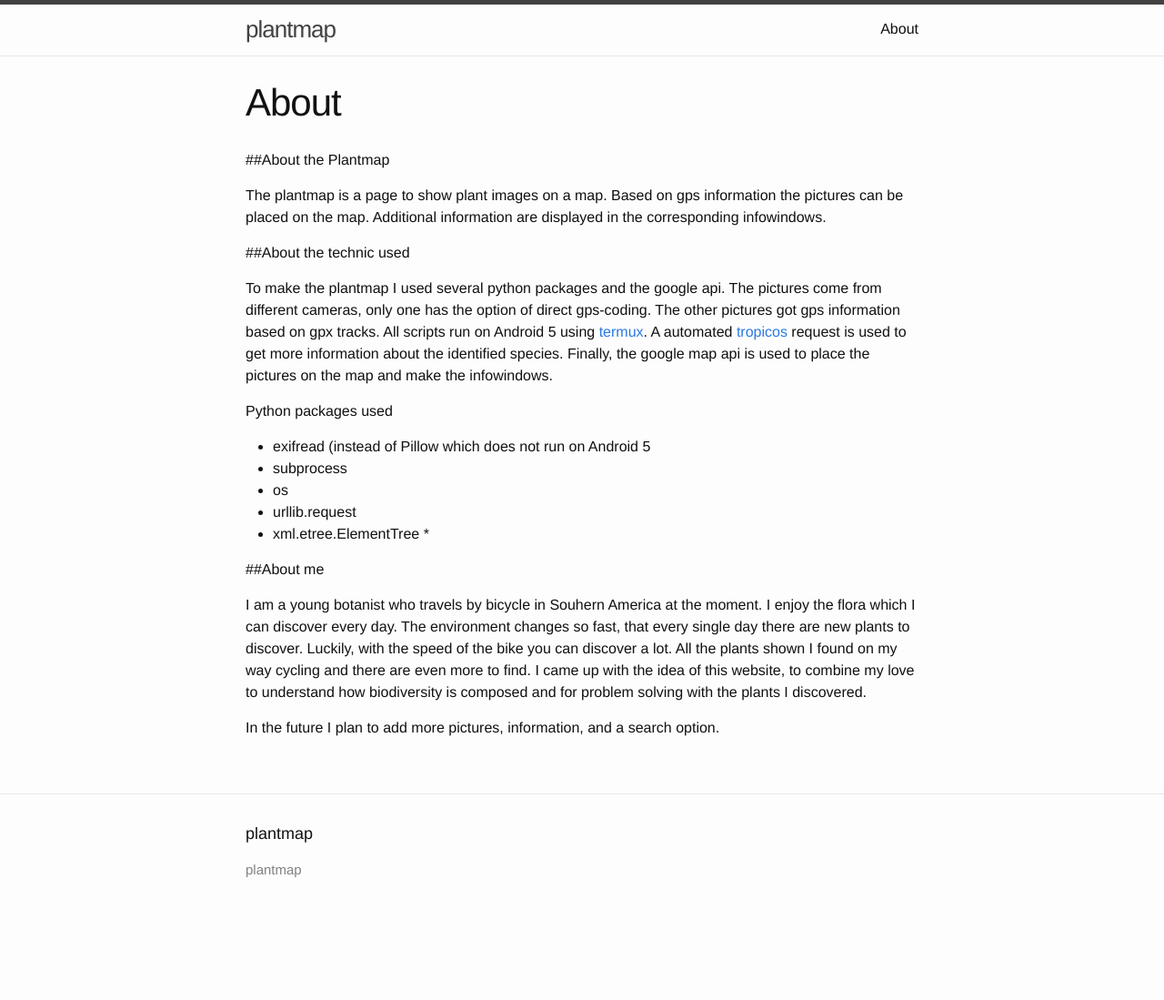
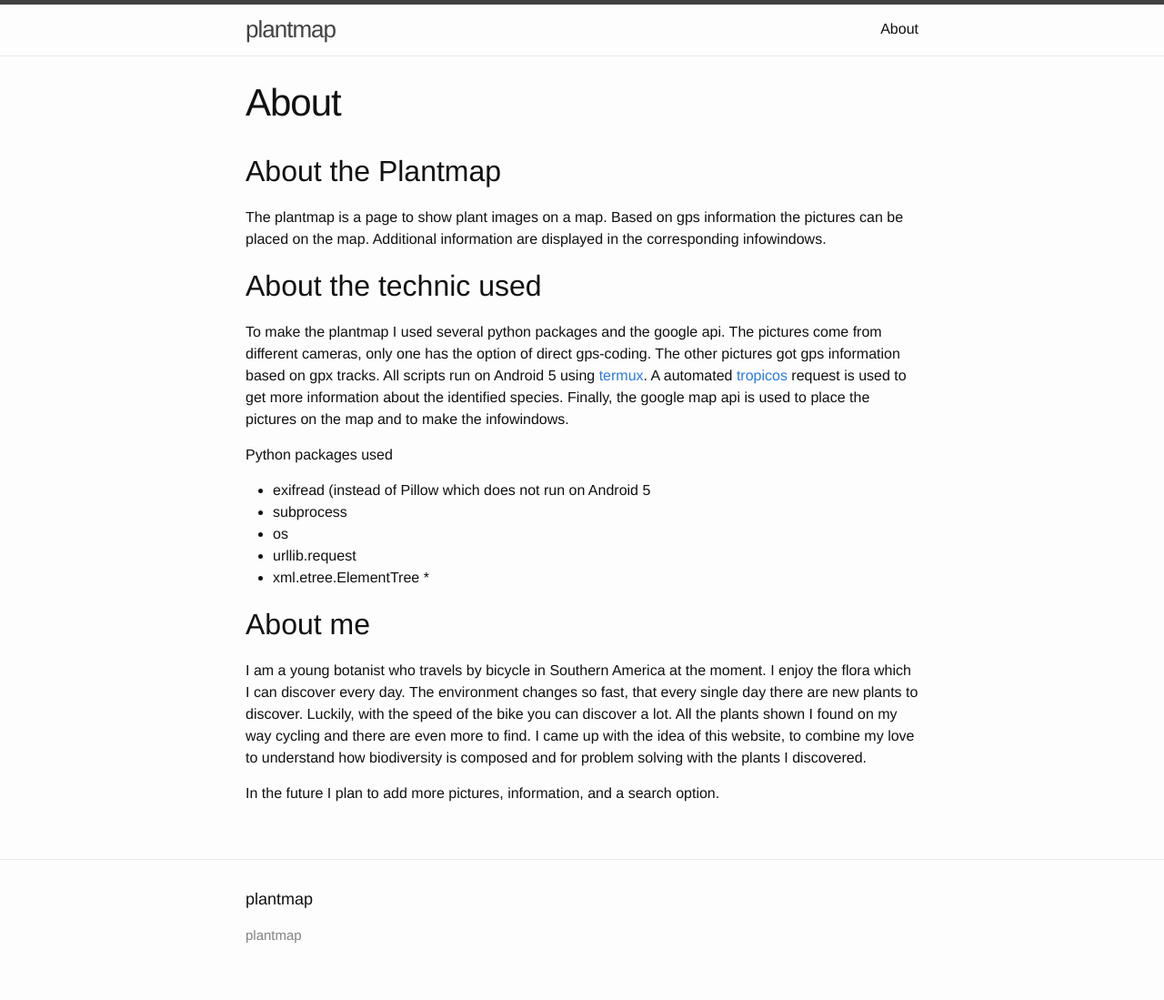
Before and after one commit to blubbundbla/plantmap, a Jekyll site: the page built from about.md, in a window 1280 px wide. Shown: the whole page at 91% size. Built offline with Jekyll 4.4.1, drawn with Linux system fonts in a browser that asks for light colours; before the commit the page ends 1027 px from its top, so only the background shows below that.

Commit message:
change headers

```diff
--- a/about.md
+++ b/about.md
@@ -4,14 +4,14 @@ title: About
 permalink: /about/
 ---
 
-##About the Plantmap
+## About the Plantmap
 
 The plantmap is a page to show plant images on a map. Based on gps information the pictures can be placed on the map. Additional information are displayed in the corresponding infowindows.
 
 
-##About the technic used
+## About the technic used
 
-To make the plantmap I used several python packages and the google api. The pictures come from different cameras, only one has the option of direct gps-coding. The other pictures got gps information based on gpx tracks. All scripts run on Android 5 using [termux](https://termux.com). A automated [tropicos](www.tropicos.org) request is used to get more information about the identified species. Finally, the google map api is used to place the pictures on the map and make the infowindows.
+To make the plantmap I used several python packages and the google api. The pictures come from different cameras, only one has the option of direct gps-coding. The other pictures got gps information based on gpx tracks. All scripts run on Android 5 using [termux](https://termux.com). A automated [tropicos](www.tropicos.org) request is used to get more information about the identified species. Finally, the google map api is used to place the pictures on the map and to make the infowindows.
 
 
 Python packages used
@@ -22,8 +22,8 @@ Python packages used
  * xml.etree.ElementTree
  *
 
-##About me
+## About me
 
-I am a young botanist who travels by bicycle in Souhern America at the moment. I enjoy the flora which I can discover every day. The environment changes so fast, that every single day there are new plants to discover. Luckily, with the speed of the bike you can discover a lot. All the plants shown I found on my way cycling and there are even more to find. I came up with the idea of this website, to combine my love to understand how biodiversity is composed and for problem solving with the plants I discovered.
+I am a young botanist who travels by bicycle in Southern America at the moment. I enjoy the flora which I can discover every day. The environment changes so fast, that every single day there are new plants to discover. Luckily, with the speed of the bike you can discover a lot. All the plants shown I found on my way cycling and there are even more to find. I came up with the idea of this website, to combine my love to understand how biodiversity is composed and for problem solving with the plants I discovered.
 
 In the future I plan to add more pictures, information, and a search option.
```
